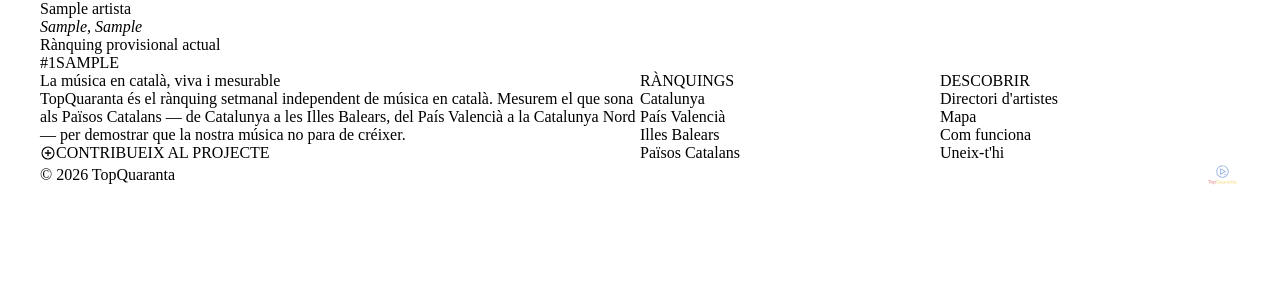
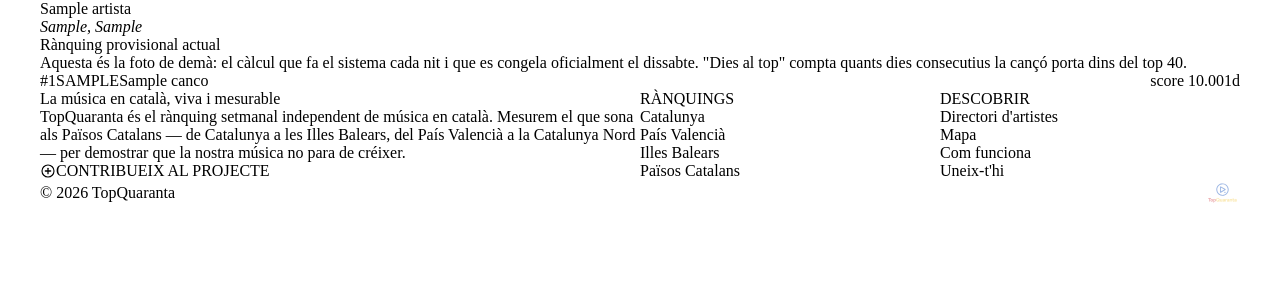
Before and after one commit to miquelmatoses/TopQuaranta, a Django app: page /compte/artista/ in a window 1280 px wide. Shown: the part 84-384 px from the top of the page. Run offline with Django 5.2, Linux system fonts and the light colour scheme; a user stored in the database is signed in; data comes from the database, SQL or seed files in the repository; tables that the repository leaves empty hold one stand-in row (values such as "Sample post"); data that the repository does not hold is empty.

Commit message:
fix(Φ4b): artist portal shows raw scores + days-in-top + transparency note
A verified artist looking at /compte/artista/ now sees the numbers
that drive their position, not just the position itself:

- Historial de rànquing: each week's entries display the final
  score_setmanal next to the #position, with a one-line explanation
  at the top of the section and a link to /com-funciona/.
- Rànquing provisional actual: score_setmanal + dies_en_top (when
  available) alongside each entry, with a short note explaining that
  provisional = tomorrow's guess, frozen on Saturday.

The bigger policy: artists are the first group who get the numbers
raw. If an artist falls from #5 to #20 between two weeks, they can
now answer the obvious question "why?" by looking at their own
score + the public coefficient page. No more paternalism.

Incidental fix: three stale uses of `{{ canco.titol }}` (a field name
that doesn't exist on the model) replaced with `{{ canco.nom }}`.
Templates were rendering empty strings for track names in the artist
portal. Noticed while adding the scores; fixing it in the same commit.

```diff
--- a/comptes/templates/comptes/portal_artista.html
+++ b/comptes/templates/comptes/portal_artista.html
@@ -34,6 +34,11 @@
 {% if historial_setmanes %}
 <section class="artista-section">
   <h3 class="section-title">Historial de rànquing</h3>
+  <p style="font-size:var(--mm-text-sm);color:var(--mm-color-text-muted);margin-bottom:var(--mm-space-4)">
+    L'<em>score</em> és la puntuació final que la fórmula setmanal atorga
+    a una cançó (0–100). Quant més alt, millor posició.
+    <a href="{% url 'web:com_funciona' %}">Com es calcula?</a>
+  </p>
   {% for setmana, entries in historial_setmanes %}
   <div class="historial-week">
     <p class="historial-date">Setmana {{ setmana|date:"d/m/Y" }}</p>
@@ -42,7 +47,8 @@
       <li class="historial-entry">
         <span class="historial-pos">#{{ entry.posicio }}</span>
         <span class="historial-territori">{{ entry.territori }}</span>
-        <span>{{ entry.canco.titol }}</span>
+        <span>{{ entry.canco.nom }}</span>
+        <span style="margin-left:auto;font-family:var(--mm-font-mono);font-size:var(--mm-text-sm);color:var(--mm-color-text-muted)">score {{ entry.score_setmanal|floatformat:2 }}</span>
       </li>
       {% endfor %}
     </ul>
@@ -54,12 +60,21 @@
 {% if provisional %}
 <section class="artista-section">
   <h3 class="section-title">Rànquing provisional actual</h3>
+  <p style="font-size:var(--mm-text-sm);color:var(--mm-color-text-muted);margin-bottom:var(--mm-space-4)">
+    Aquesta és la foto de demà: el càlcul que fa el sistema cada nit i que
+    es congela oficialment el dissabte. "Dies al top" compta quants dies
+    consecutius la cançó porta dins del top 40.
+  </p>
   <ul class="historial-entries">
     {% for entry in provisional %}
     <li class="historial-entry">
       <span class="historial-pos">#{{ entry.posicio }}</span>
       <span class="historial-territori">{{ entry.territori }}</span>
-      <span>{{ entry.canco.titol }}</span>
+      <span>{{ entry.canco.nom }}</span>
+      <span style="margin-left:auto;display:flex;gap:var(--mm-space-3);font-family:var(--mm-font-mono);font-size:var(--mm-text-sm);color:var(--mm-color-text-muted)">
+        <span title="Score setmanal">score {{ entry.score_setmanal|floatformat:2 }}</span>
+        {% if entry.dies_en_top %}<span title="Dies consecutius al top 40">{{ entry.dies_en_top }}d</span>{% endif %}
+      </span>
     </li>
     {% endfor %}
   </ul>
@@ -73,7 +88,7 @@
     {% for canco in pendents %}
     <li class="historial-entry">
       <span class="historial-territori">{{ canco.data_llancament|date:"Y" }}</span>
-      <span>{{ canco.titol }}</span>
+      <span>{{ canco.nom }}</span>
     </li>
     {% endfor %}
   </ul>
```
